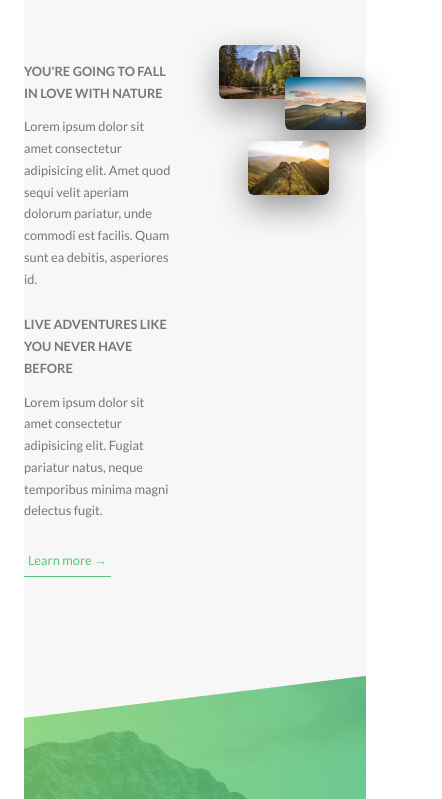
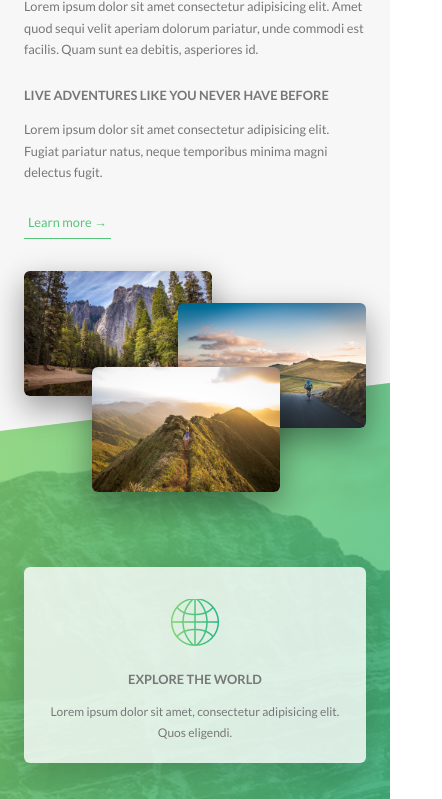
Before and after one commit to MMattoss/Natours-project, a website: page index.html in a window 390 px wide. Shown: the part 1003-1802 px from the top of the page, 442 px wide, since content can reach past the window. Drawn offline with Linux system fonts and the light colour scheme.

Commit message:
add media queries for layout and typography elements

```diff
--- a/sass/abstracts/_variables.scss
+++ b/sass/abstracts/_variables.scss
@@ -25,6 +25,7 @@ $color-black: #000;
 //GRID
 $grid-width: 114rem;
 $gutter-vertical: 8rem;
+$gutter-vertical-small: 6rem;
 $gutter-horizontal: 6rem;
 
 // FONT-SIZE
--- a/sass/base/_base.scss
+++ b/sass/base/_base.scss
@@ -17,7 +17,6 @@ html {
         font-size: 50%; //1rem = 8px; 8/16 = 50
     }
 
-
     @include respond(big-desktop) {
         font-size: 75%; //1rem = 12px; 12/16 = 75
     }
@@ -25,4 +24,9 @@ html {
 
 body {
     box-sizing: border-box;
+    padding: 3rem;
+
+    @include respond(tab-port) {
+        padding: 0;
+    }
 }
--- a/sass/base/_typography.scss
+++ b/sass/base/_typography.scss
@@ -3,7 +3,6 @@ body {
   font-weight: 400;
   line-height: 1.7;
   color: $color-grey-dark;
-  padding: 3rem;
 }
 
 .heading-primary {
@@ -19,6 +18,11 @@ body {
     font-weight: 400;
     letter-spacing: 3.5rem;
     animation: slideInRight 1s ease-out;
+
+    @include respond(phone) {
+      font-size: 5rem;
+      letter-spacing: 1rem;
+    }
   }
 
   &--sub {
@@ -27,6 +31,11 @@ body {
     font-weight: 700;
     letter-spacing: 1.75rem;
     animation: slideInLeft 1s ease-out;
+
+    @include respond(phone) {
+      font-size: 1.5rem;
+      letter-spacing: .5rem;
+    }
   }
 }
 
@@ -41,6 +50,15 @@ body {
   color: transparent;
   letter-spacing: .2rem;
   transition: transform .3s;
+
+  @include respond(tab-port) {
+    font-size: 3rem;
+  }
+
+  @include respond(phone) {
+    font-size: 2.5rem;
+  }
+
 
   &:hover {
     transform: skewY(2deg) skewX(15deg) scale(1.1);
--- a/sass/layout/_footer.scss
+++ b/sass/layout/_footer.scss
@@ -3,6 +3,10 @@
     color: $color-grey-light-2;
     padding: 10rem 0;
     font-size: 1.4rem;
+
+    @include respond(tab-port) {
+        padding: 8rem 0;
+    }
 
     &__logo-box {
         text-align: center;
@@ -18,6 +22,11 @@
         border-top: 1px solid $color-grey-light-1;
         padding-top: 2rem;
         display: inline-block;
+
+        @include respond(tab-port) {
+            text-align: center;
+            width: 100%;
+        }
     }
 
     &__list {
@@ -56,5 +65,10 @@
         padding-top: 2rem;
         width: 80%;
         float: right;
+
+        @include respond(tab-port) {
+            float: none;
+            width: 100%;
+        }
     }
 }
--- a/sass/layout/_grid.scss
+++ b/sass/layout/_grid.scss
@@ -2,8 +2,17 @@
   max-width: $grid-width;
   margin: 0 auto;
 
+  @include respond(tab-port) {
+    max-width: 50rem;
+    padding: 0 3rem;
+  }
+
   &:not(:last-child) {
     margin-bottom: $gutter-vertical;
+
+    @include respond(tab-port) {
+      margin-bottom: $gutter-vertical-small;
+    }
   }
 
   @include clearfix;
@@ -12,13 +21,21 @@
     float: left;
 
     &:not(:last-child) {
-        margin-right: $gutter-horizontal;
+      margin-right: $gutter-horizontal;
+
+      @include respond(tab-port) {
+        margin-right: 0;
+        margin-bottom: $gutter-vertical-small;
+      }
+    }
+
+    @include respond(tab-port) {
+      width: 100% !important;
     }
   }
 
   .col-1-of-2 {
     width: calc((100% - #{$gutter-horizontal}) / 2);
-
   }
 
   .col-1-of-3 {
--- a/sass/layout/_header.scss
+++ b/sass/layout/_header.scss
@@ -11,6 +11,11 @@
     position: relative;
     -webkit-clip-path: polygon(0 0, 100% 0, 100% 75vh, 0 100%);
     clip-path: polygon(0 0, 100% 0, 100% 75vh, 0 100%);
+
+    @include respond(phone) {
+        -webkit-clip-path: polygon(0 0, 100% 0, 100% 85vh, 0 100%);
+        clip-path: polygon(0 0, 100% 0, 100% 85vh, 0 100%);
+    }
 
     &__logo-box {
         position: absolute;
--- a/sass/layout/_navigation.scss
+++ b/sass/layout/_navigation.scss
@@ -15,6 +15,11 @@
         box-shadow: 0 1rem 3rem rgba($color-black, .1);
         text-align: center;
         cursor: pointer;
+
+        @include respond(tab-port) {
+            top: 4rem;
+            right: 4rem;
+        }
     }
 
     &__background {
@@ -27,6 +32,11 @@
         background: radial-gradient($color-primary-light, $color-primary-dark);
         z-index: 90;
         transition: transform .8s cubic-bezier(0.83, 0, 0.17, 1);
+
+        @include respond(tab-port) {
+            top: 4.5rem;
+            right: 4.5rem;
+        }
     }
 
     &__nav {
```
Also changed, not shown: css/style.css.
